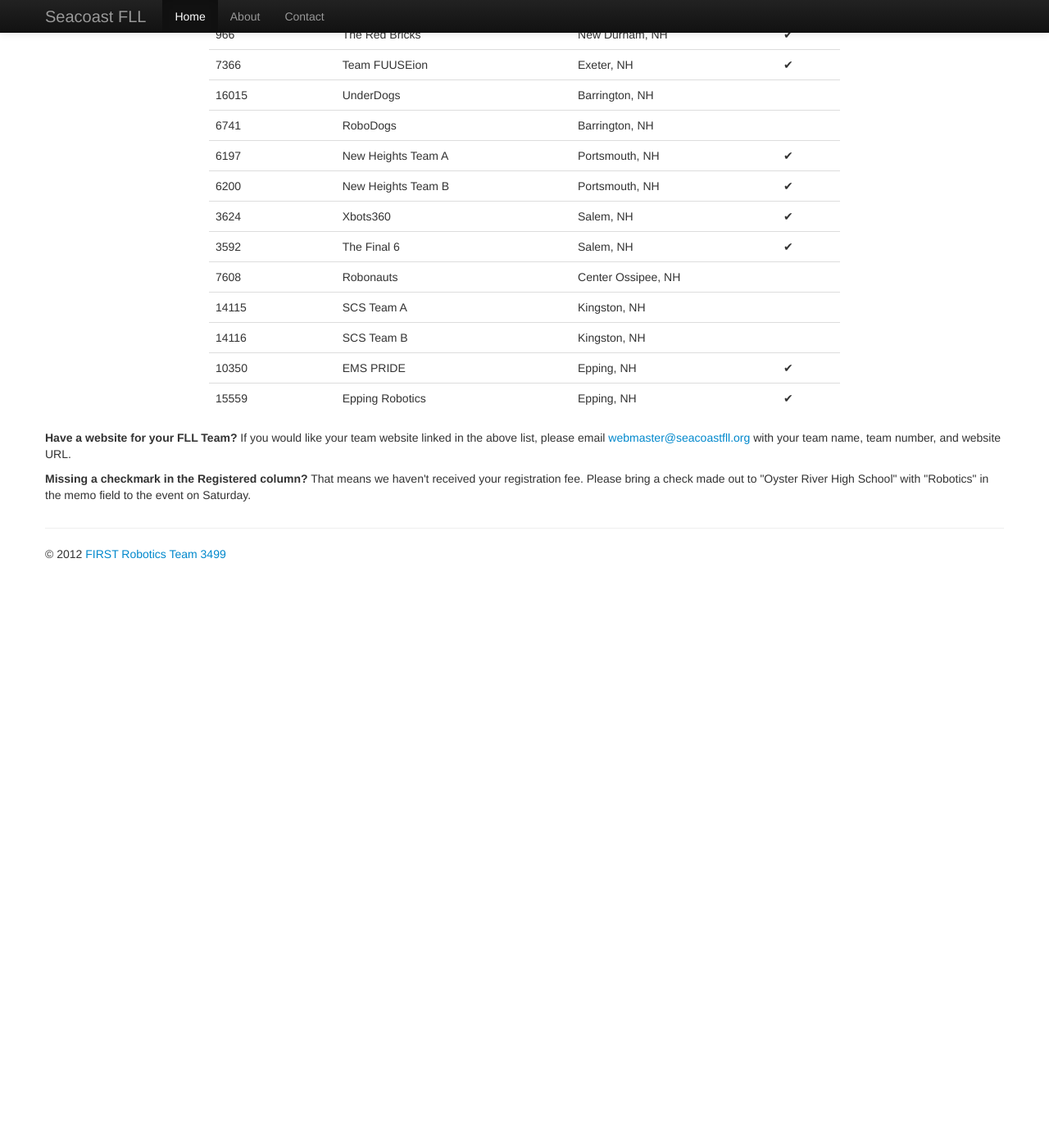
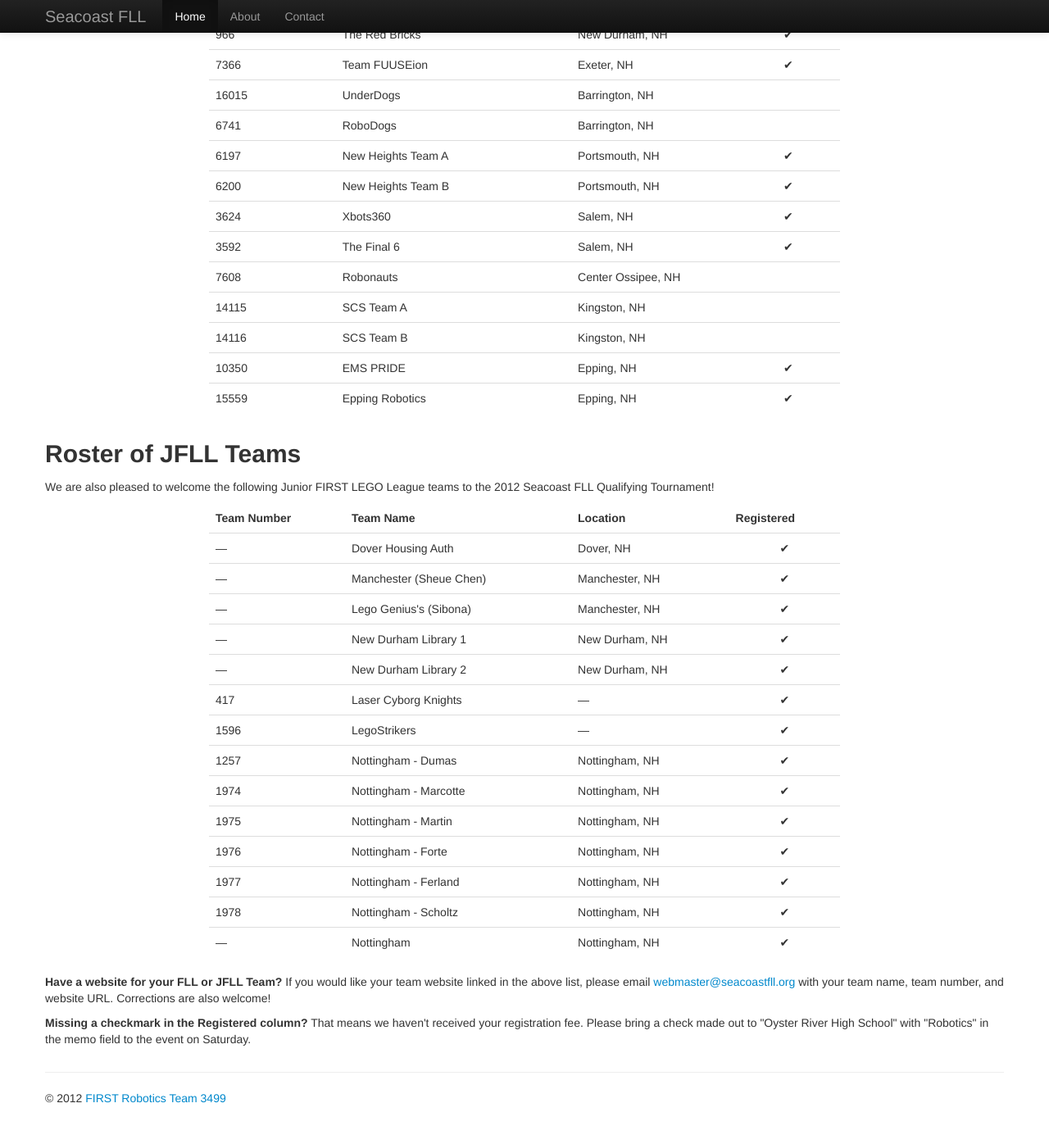
Before and after one commit to team3499/seacoastfll.org, a Jekyll site: the page built from roster.html, in a window 1280 px wide and 1400 px high, scrolled down 442 px. Shown: the top 1385 px of the window at 82% size. Built offline with Jekyll 4.4.1, drawn with Linux system fonts in a browser that asks for light colours; before the commit the page ends 1178 px from its top, so only the background shows below that.

Commit message:
Incorporate JFLL info

```diff
--- a/index.html
+++ b/index.html
@@ -8,8 +8,9 @@ author: Brian Turnbull
       <div class="row">
         <div class="span4">
           <h2>Welcome Teams</h2>
-          <p>We are pleased to welcome a full roster of twenty teams to the 2012 Seacoast FLL Qualifying Tournament!</p>
+          <p>We are pleased to welcome a full roster of twenty FLL teams to the 2012 Seacoast FLL Qualifying Tournament!</p>
           <p>On Saturday, November 10th, twenty <a href="http://www.firstlegoleague.org">FIRST LEGO League</a> teams comprised of over 150 students, 30 team mentors, and countless volunteers will gather at the Memorial Union Building on the beautiful campus of the University of New Hampshire for the 2012 Seacoast FLL Qualifying Tournament.</p>
+          <p>Running in parallel to the FLL events, we have over a dozen JFLL teams competing this year!</p>
           <p><a class="btn" href="/roster.html">View Roster &raquo;</a></p>
         </div>
         <div class="span4">
--- a/roster.html
+++ b/roster.html
@@ -149,7 +149,113 @@ author: Brian Turnbull
       </div>
       <div class="row">
         <div class="span12">
-          <p><strong>Have a website for your FLL Team?</strong> If you would like your team website linked in the above list, please email <a href="mailto:webmaster@seacoastfll.org?Subject=Link Team Website">webmaster@seacoastfll.org</a> with your team name, team number, and website URL.</p>
+          <h2>Roster of JFLL Teams</h2>
+          <p>We are also pleased to welcome the following Junior FIRST LEGO League teams to the 2012 Seacoast FLL Qualifying Tournament!</p>
+        </div>
+      </div>
+      <div class="row">
+        <div class="span8 offset2">
+          <table class="table">
+            <thead>
+              <tr>
+                <th>Team Number</th>
+                <th>Team Name</th>
+                <th>Location</th>
+                <th>Registered</th>
+              </tr>
+            </thead>
+            <tbody>
+              <tr>
+                <td>&mdash;</td>
+                <td>Dover Housing Auth</td>
+                <td>Dover, NH</td>
+                <td style="text-align: center">✔</td>
+              </tr>
+              <tr>
+                <td>&mdash;</td>
+                <td>Manchester (Sheue Chen)</td>
+                <td>Manchester, NH</td>
+                <td style="text-align: center">✔</td>
+              </tr>
+              <tr>
+                <td>&mdash;</td>
+                <td>Lego Genius's (Sibona)</td>
+                <td>Manchester, NH</td>
+                <td style="text-align: center">✔</td>
+              </tr>
+              <tr>
+                <td>&mdash;</td>
+                <td>New Durham Library 1</td>
+                <td>New Durham, NH</td>
+                <td style="text-align: center">✔</td>
+              </tr>
+              <tr>
+                <td>&mdash;</td>
+                <td>New Durham Library 2</td>
+                <td>New Durham, NH</td>
+                <td style="text-align: center">✔</td>
+              </tr>
+              <tr>
+                <td>417</td>
+                <td>Laser Cyborg Knights</td>
+                <td>&mdash;</td>
+                <td style="text-align: center">✔</td>
+              </tr>
+              <tr>
+                <td>1596</td>
+                <td>LegoStrikers</td>
+                <td>&mdash;</td>
+                <td style="text-align: center">✔</td>
+              </tr>
+              <tr>
+                <td>1257</td>
+                <td>Nottingham - Dumas</td>
+                <td>Nottingham, NH</td>
+                <td style="text-align: center">✔</td>
+              </tr>
+              <tr>
+                <td>1974</td>
+                <td>Nottingham - Marcotte</td>
+                <td>Nottingham, NH</td>
+                <td style="text-align: center">✔</td>
+              </tr>
+              <tr>
+                <td>1975</td>
+                <td>Nottingham - Martin</td>
+                <td>Nottingham, NH</td>
+                <td style="text-align: center">✔</td>
+              </tr>
+              <tr>
+                <td>1976</td>
+                <td>Nottingham - Forte</td>
+                <td>Nottingham, NH</td>
+                <td style="text-align: center">✔</td>
+              </tr>
+              <tr>
+                <td>1977</td>
+                <td>Nottingham - Ferland</td>
+                <td>Nottingham, NH</td>
+                <td style="text-align: center">✔</td>
+              </tr>
+              <tr>
+                <td>1978</td>
+                <td>Nottingham - Scholtz</td>
+                <td>Nottingham, NH</td>
+                <td style="text-align: center">✔</td>
+              </tr>
+              <tr>
+                <td>&mdash;</td>
+                <td>Nottingham</td>
+                <td>Nottingham, NH</td>
+                <td style="text-align: center">✔</td>
+              </tr>
+            </tbody>
+          </table>
+        </div>
+      </div>
+      <div class="row">
+        <div class="span12">
+          <p><strong>Have a website for your FLL or JFLL Team?</strong> If you would like your team website linked in the above list, please email <a href="mailto:webmaster@seacoastfll.org?Subject=Link Team Website">webmaster@seacoastfll.org</a> with your team name, team number, and website URL.  Corrections are also welcome!</p>
           <p><strong>Missing a checkmark in the Registered column?</strong> That means we haven't received your registration fee.  Please bring a check made out to "Oyster River High School" with "Robotics" in the memo field to the event on Saturday.</p>
         </div>
       </div>
```
